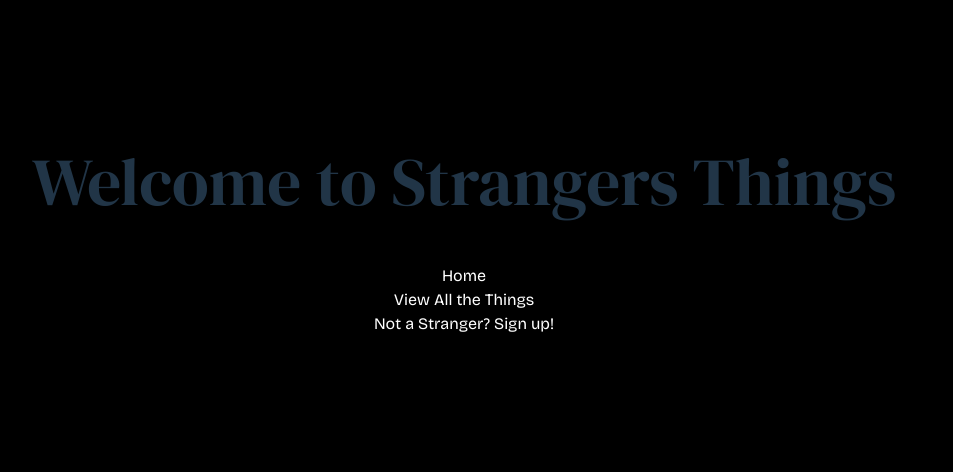
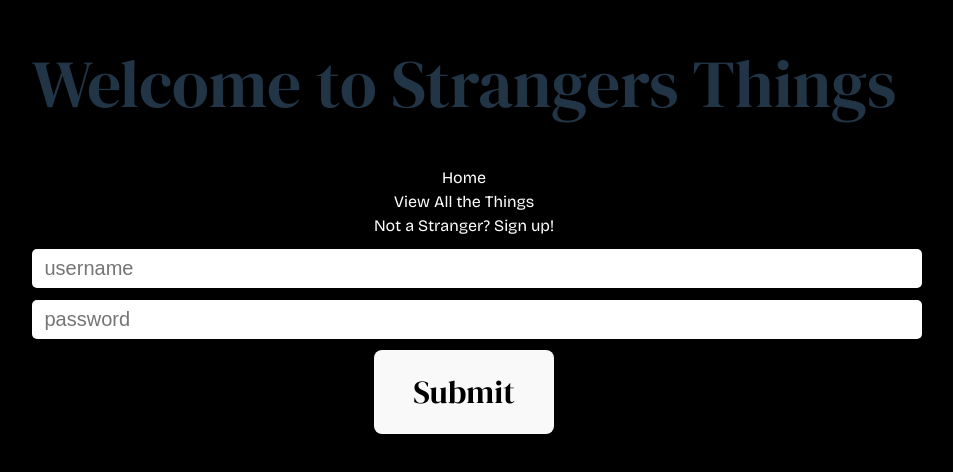
Before and after one commit to Kirby-Schuetz/Unit3.Project, a React (Vite) app in the folder strangers-things/: page /SignUpForm in a window 1280 px wide. Shown: the part 182-654 px from the top of the page, without its empty margins (176-1129 px from the left). Built offline with nearby package versions, Linux system fonts and the light colour scheme.

Commit message:
sign up form rendered

```diff
--- a/strangers-things/src/App.jsx
+++ b/strangers-things/src/App.jsx
@@ -1,6 +1,7 @@
 import { Routes, Route } from "react-router-dom";
 import AllPosts from "./components/AllPosts";
 import NavBar from "./components/NavBar";
+import SignUpForm from "./components/SignUpForm"
 import './App.css'
 import './index.css'
 
@@ -17,6 +18,7 @@ function App() {
     <Routes>
       <Route path="/" element={<h1>/insert something here/</h1>} />
       <Route path="/AllPosts" element= {<AllPosts />}/>
+      <Route path="/SignUpForm" element= {<SignUpForm/>}/>
     </Routes>
     </div>
     </div>
--- a/strangers-things/src/components/AllPosts.jsx
+++ b/strangers-things/src/components/AllPosts.jsx
@@ -1,4 +1,4 @@
-import { useState, useEffect, Link } from "react";
+import { useState, useEffect } from "react";
 import { fetchAllPosts } from "../API";
 import NavBar from "./NavBar";
 import CreatePostForm from "./CreatePostForm"
--- a/strangers-things/src/components/CreatePostForm.jsx
+++ b/strangers-things/src/components/CreatePostForm.jsx
@@ -1,4 +1,4 @@
-import React, { useState } from "react";
+import { useState } from "react";
 import { createPost } from "../API";
 
 export default function CreatePostForm({ posts, setPosts }) {
--- a/strangers-things/src/components/NavBar.jsx
+++ b/strangers-things/src/components/NavBar.jsx
@@ -8,7 +8,7 @@ export default function Nav() {
     </div>
     <Link to="/AllPosts">View All the Things</Link>
         <div></div>
-    <Link to="/SignUp">Not a Stranger? Sign up!</Link>
+    <Link to="/SignUpForm">Not a Stranger? Sign up!</Link>
     </nav>
       );
     }
--- /dev/null
+++ b/strangers-things/src/components/SignUpForm.jsx
@@ -0,0 +1,49 @@
+import { useState } from "react";
+// import { createAccount } from "../API";
+
+
+export default function CreateNewAccountForm({ account, setAccount}) {
+    const [username, setUsername] = useState("");
+    const [password, setPassword] = useState("");
+    const [error, setError] = useState(null);
+
+    async function handleAccount(e) {
+        e.preventDefault();
+        const APIData = await createAccount(username, password);
+        if (APIData.success) {
+                console.log("New Stranger", APIData.data.newAccount);
+
+        const accountsList = [...accounts, APIData.data.newAccount];
+        setAccount(accountList);
+
+        setUsername("");
+        setPassword("");
+        } else {
+            setError(APIData.error.message);
+        }
+
+    }
+
+    return (
+        <div className="form">
+        <form onSubmit={handleAccount}>
+                {error && <p>{error}</p>}
+                <input
+                value={username}
+                type="text"
+                name="username"
+                placeholder="username"
+                onChange={(e) => setUsername(e.target.value)}
+                />
+                <input
+                value={password}
+                type="text"
+                name="password"
+                placeholder="password"
+                onChange={(e) => setPassword(e.target.value)}
+                />
+            <button type="submit">Submit</button>
+        </form>
+        </div>
+    );
+}
```
Also changed, not shown: strangers-things/src/components/SingUpForm.jsx (deleted).
